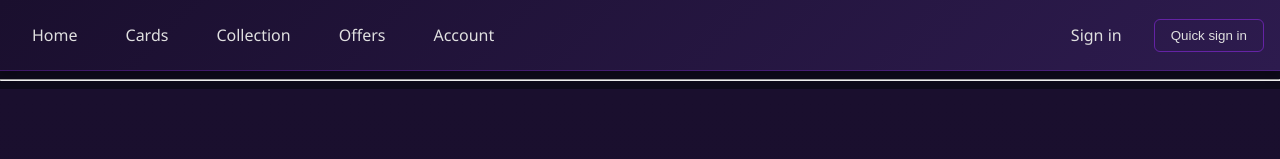
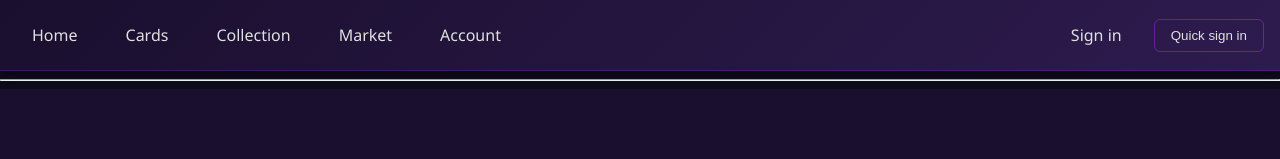
Before and after one commit to bjax13/LostDecks, a React (Vite) app in the folder frontend/: page / in a window 1280 px wide. Shown: the top 159 px of the page. Built offline with nearby package versions, Linux system fonts and the light colour scheme; no server answers.

Commit message:
Rename offers page to public market route
- Replace /offers with /market and label nav as Market\n- Add a public Market page shell (no AuthGuard)\n

```diff
--- a/frontend/src/App.jsx
+++ b/frontend/src/App.jsx
@@ -7,7 +7,7 @@ import Login from './pages/Auth/Login';
 import Register from './pages/Auth/Register';
 import ForgotPassword from './pages/Auth/ForgotPassword';
 import CollectionPage from './pages/Collection';
-import OffersPage from './pages/Offers';
+import MarketPage from './pages/Market';
 import AccountPage from './pages/Account';
 import { useAuth } from './contexts/AuthContext';
 import { useAuthModal } from './contexts/AuthModalContext.jsx';
@@ -31,7 +31,7 @@ function App() {
           <Link to="/">Home</Link>
           <Link to="/cards">Cards</Link>
           <Link to="/collections">Collection</Link>
-          <Link to="/offers">Offers</Link>
+          <Link to="/market">Market</Link>
           <Link to="/account">Account</Link>
         </div>
         <div className="main-nav__auth">
@@ -61,7 +61,7 @@ function App() {
         <Route path="/cards/:cardId" element={<CardDetail />} />
         <Route path="/cards/:cardId/:skuId" element={<CardDetail />} />
         <Route path="/collections" element={<CollectionPage />} />
-        <Route path="/offers" element={<OffersPage />} />
+        <Route path="/market" element={<MarketPage />} />
         <Route path="/account" element={<AccountPage />} />
         <Route path="/auth/login" element={<Login />} />
         <Route path="/auth/register" element={<Register />} />
--- /dev/null
+++ b/frontend/src/pages/Market/index.jsx
@@ -0,0 +1,14 @@
+function MarketPage() {
+  return (
+    <section>
+      <h1>Market</h1>
+      <p>Browse active buy (bid) and sell (ask) listings for Lost Tales cards.</p>
+      <p>Sign in to create listings or accept an existing listing.</p>
+      <p>
+        <strong>Status:</strong> Market listings are not implemented yet.
+      </p>
+    </section>
+  );
+}
+
+export default MarketPage;
```
